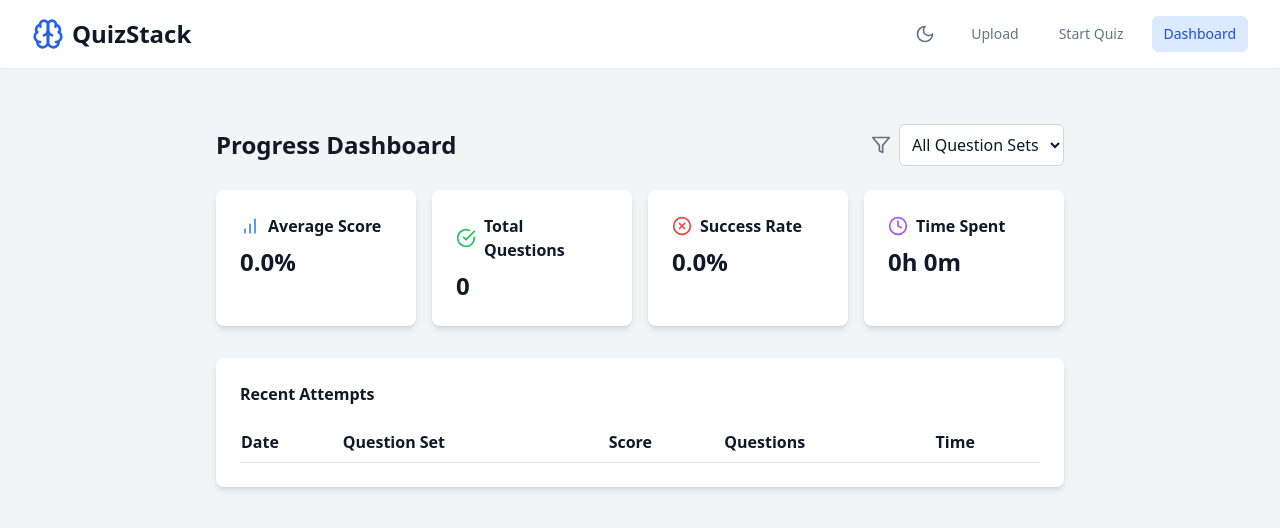
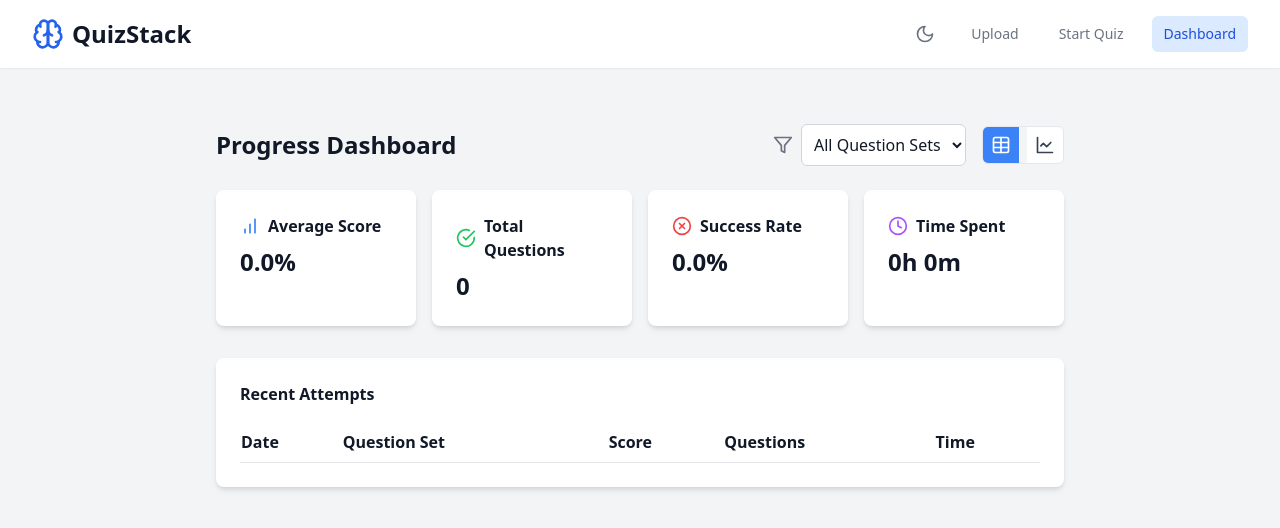
Before and after one commit to keycache/quiz-stack, a React (Vite) app: page / in a window 1280 px wide. Both pictures are taken after a click on the button "Dashboard". Shown: the top 528 px of the page. Built offline with nearby package versions, Linux system fonts and the light colour scheme.

Commit message:
Add chart support

```diff
--- a/package.json
+++ b/package.json
@@ -10,8 +10,10 @@
     "preview": "vite preview"
   },
   "dependencies": {
+    "chart.js": "^4.4.7",
     "lucide-react": "^0.344.0",
     "react": "^18.3.1",
+    "react-chartjs-2": "^5.3.0",
     "react-dom": "^18.3.1"
   },
   "devDependencies": {
--- a/src/components/Dashboard.tsx
+++ b/src/components/Dashboard.tsx
@@ -1,6 +1,27 @@
 import React, { useState, useMemo } from 'react';
-import { BarChart, Clock, CheckCircle, XCircle, Filter } from 'lucide-react';
+import { BarChart, Clock, CheckCircle, XCircle, Filter, TableIcon, LineChart } from 'lucide-react';
 import { QuizAttempt, QuestionStats, QuestionSet } from '../types';
+import { Line } from 'react-chartjs-2';
+import {
+  Chart as ChartJS,
+  CategoryScale,
+  LinearScale,
+  PointElement,
+  LineElement,
+  Title,
+  Tooltip,
+  Legend
+} from 'chart.js';
+
+ChartJS.register(
+  CategoryScale,
+  LinearScale,
+  PointElement,
+  LineElement,
+  Title,
+  Tooltip,
+  Legend
+);
 
 interface DashboardProps {
   attempts?: QuizAttempt[];
@@ -10,6 +31,7 @@ interface DashboardProps {
 
 export default function Dashboard({ attempts = [], stats = [], questionSets = [] }: DashboardProps) {
   const [selectedSetId, setSelectedSetId] = useState<string>('');
+  const [viewMode, setViewMode] = useState<'table' | 'graph'>('table');
 
   const filteredAttempts = useMemo(() => {
     if (!selectedSetId) return attempts;
@@ -35,10 +57,49 @@ export default function Dashboard({ attempts = [], stats = [], questionSets = []
   const timeSpentHours = Math.floor(totalTimeSpent / (1000 * 60 * 60));
   const timeSpentMinutes = Math.floor((totalTimeSpent % (1000 * 60 * 60)) / (1000 * 60));
 
+  const chartData = useMemo(() => {
+    const sortedAttempts = [...filteredAttempts].sort((a, b) =>
+      new Date(a.date).getTime() - new Date(b.date).getTime()
+    );
+
+    return {
+      labels: sortedAttempts.map(attempt => new Date(attempt.date).toLocaleDateString()),
+      datasets: [
+        {
+          label: 'Score (%)',
+          data: sortedAttempts.map(attempt => (attempt.score / attempt.totalQuestions) * 100),
+          borderColor: 'rgb(59, 130, 246)',
+          backgroundColor: 'rgba(59, 130, 246, 0.5)',
+          tension: 0.3,
+        },
+      ],
+    };
+  }, [filteredAttempts]);
+
+  const chartOptions = {
+    responsive: true,
+    plugins: {
+      legend: {
+        position: 'top' as const,
+      },
+      title: {
+        display: true,
+        text: 'Score Progress Over Time',
+      },
+    },
+    scales: {
+      y: {
+        beginAtZero: true,
+        max: 100,
+      },
+    },
+  };
+
   return (
     <div className="w-full max-w-4xl mx-auto p-6">
       <div className="flex justify-between items-center mb-6">
         <h2 className="text-2xl font-bold text-gray-900 dark:text-white">Progress Dashboard</h2>
+        <div className="flex items-center gap-4">
           <div className="flex items-center gap-2">
             <Filter className="w-5 h-5 text-gray-500 dark:text-gray-400" />
             <select
@@ -51,6 +112,29 @@ export default function Dashboard({ attempts = [], stats = [], questionSets = []
                 <option key={set.id} value={set.id}>{set.name}</option>
               ))}
             </select>
+          </div>
+          <div className="flex items-center gap-2 border rounded-md overflow-hidden">
+            <button
+              onClick={() => setViewMode('table')}
+              className={`p-2 ${
+                viewMode === 'table'
+                  ? 'bg-blue-500 text-white'
+                  : 'bg-white dark:bg-gray-800 text-gray-700 dark:text-gray-300'
+              }`}
+            >
+              <TableIcon className="w-5 h-5" />
+            </button>
+            <button
+              onClick={() => setViewMode('graph')}
+              className={`p-2 ${
+                viewMode === 'graph'
+                  ? 'bg-blue-500 text-white'
+                  : 'bg-white dark:bg-gray-800 text-gray-700 dark:text-gray-300'
+              }`}
+            >
+              <LineChart className="w-5 h-5" />
+            </button>
+          </div>
         </div>
       </div>
 
@@ -91,7 +175,13 @@ export default function Dashboard({ attempts = [], stats = [], questionSets = []
       </div>
 
       <div className="bg-white dark:bg-gray-800 p-6 rounded-lg shadow-md transition-colors duration-200">
-        <h3 className="font-semibold mb-4 text-gray-900 dark:text-white">Recent Attempts</h3>
+        <div className="flex justify-between items-center mb-4">
+          <h3 className="font-semibold text-gray-900 dark:text-white">
+            {viewMode === 'table' ? 'Recent Attempts' : 'Score Progress'}
+          </h3>
+        </div>
+
+        {viewMode === 'table' ? (
           <div className="overflow-x-auto">
             <table className="w-full">
               <thead>
@@ -129,6 +219,11 @@ export default function Dashboard({ attempts = [], stats = [], questionSets = []
               </tbody>
             </table>
           </div>
+        ) : (
+          <div className="h-[400px]">
+            <Line options={chartOptions} data={chartData} />
+          </div>
+        )}
       </div>
     </div>
   );
```
Also changed, not shown: 1 other file (tests, documents, lock files or other folders). Lines whose indentation alone changed are shown as unchanged.
